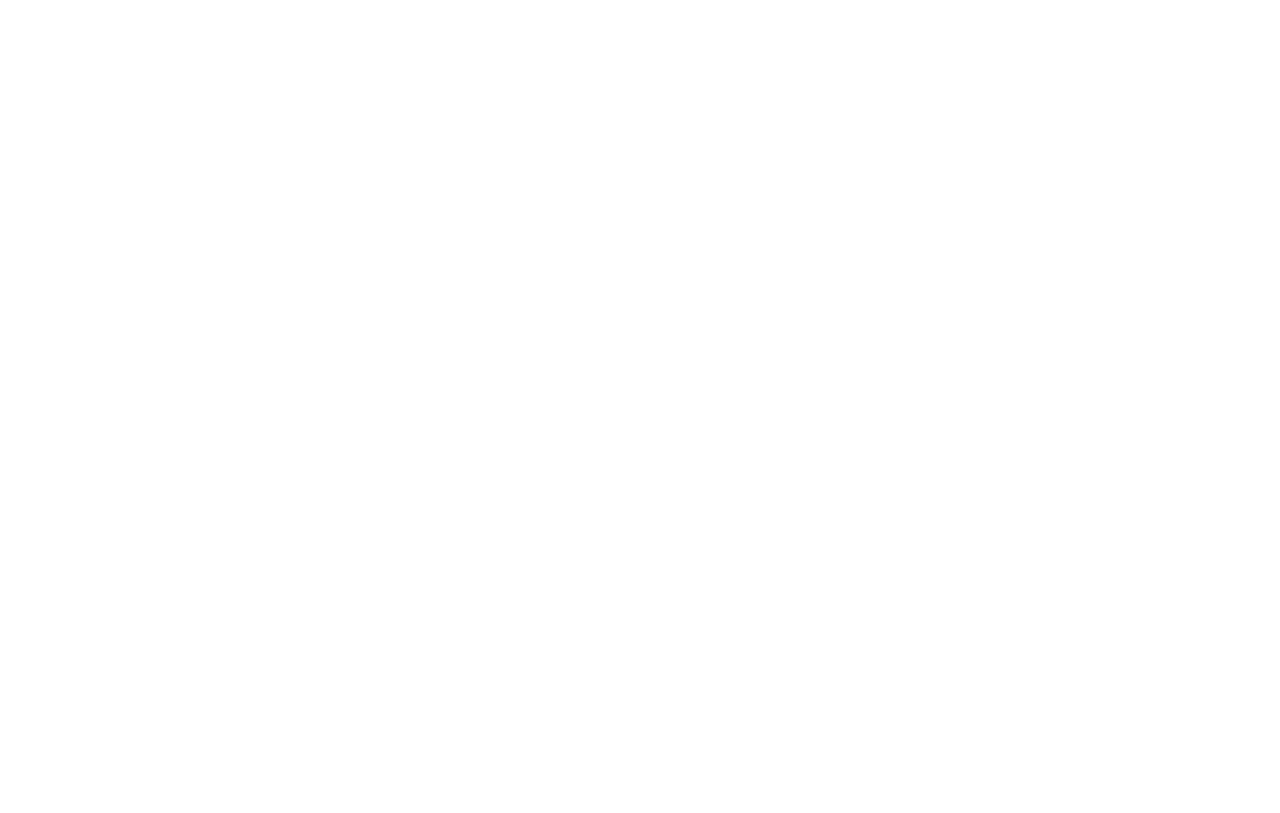
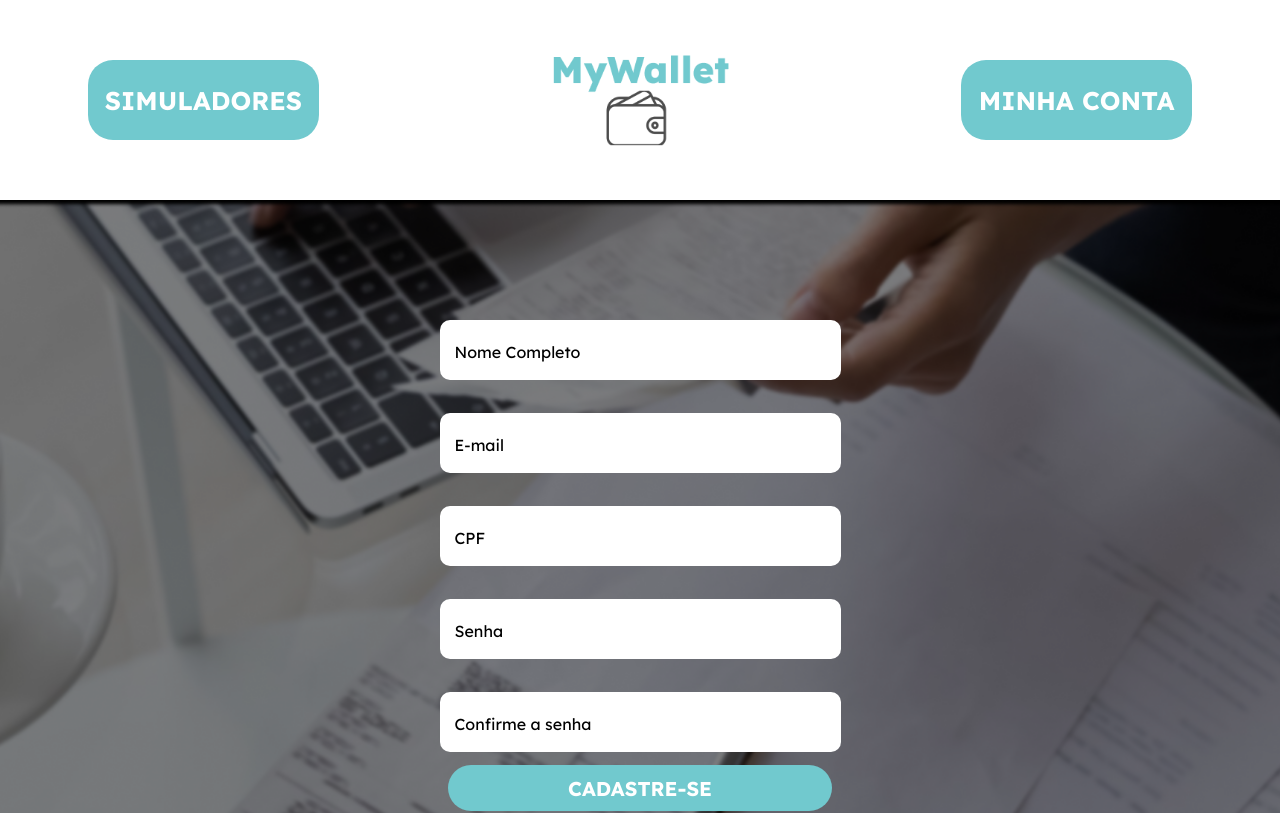
Before and after one commit to phcatanduba/mywallet, a React (Create React App) app: page /signup in a window 1280 px wide. Before the commit this address had no page. Shown: the top 813 px of the page. Built offline with nearby package versions, Linux system fonts and the light colour scheme.

Commit message:
Fixação do cabeçalho

```diff
--- a/src/App/App.js
+++ b/src/App/App.js
@@ -1,6 +1,6 @@
 import { BrowserRouter, Route, Routes } from 'react-router-dom';
 import Login from '../Home/Login/Login'
-import Sign from '../Pages/Sign';
+import SignUp from '../Pages/SignUp';
 import './Fonts/Fonts.css'
 
 function App() {
@@ -8,7 +8,7 @@ function App() {
     <BrowserRouter>
         <Routes>
           <Route path='/' element={<Login />} />
-          <Route path='/sign' element={<Sign />} />
+          <Route path='/signup' element={<SignUp />} />
         </Routes>
       </BrowserRouter>)
 }
--- a/src/Components/SignUp/FormSign.js
+++ b/src/Components/SignUp/FormSign.js
@@ -34,6 +34,7 @@ const BodyForm = styled.div`
     background-repeat: no-repeat;
     background-size: cover;
     padding-top: 100px;
+    margin-top: 200px
 `
 
 const FormSignUp = styled.div`
--- a/src/Home/Common/Header/Header.css
+++ b/src/Home/Common/Header/Header.css
@@ -1,10 +1,15 @@
 header {
     width: 100%;
     height: 200px;
-    background: #fff;
+    background-color: rgba(255, 255, 255, 0.9);
     display: flex;
     justify-content: space-around;
     align-items: center;
+    position: fixed;
+    top: 0;
+    left: 0;
+    z-index: 100;
+
 }
 
 .logo {
--- a/src/Home/Form/Form.css
+++ b/src/Home/Form/Form.css
@@ -10,6 +10,8 @@
     display: flex;
     justify-content: center;
     align-items: center;
+    margin-top: 200px;
+
 }
 
 .blur {
--- a/src/Home/Login/Login.js
+++ b/src/Home/Login/Login.js
@@ -1,13 +1,18 @@
+import styled from "styled-components";
 import Header from "../Common/Header/Header";
 import Form from "../Form/Form";
 
 function Login() {
   return (
-    <main>
+    <BodyLogin>
       <Header />
       <Form />
-    </main>
+    </BodyLogin>
   );
 }
 
 export default Login;
+
+const BodyLogin = styled.div`
+  position: relative;
+`
--- a/src/Pages/Sign.js
+++ b/src/Pages/SignUp.js
@@ -1,7 +1,7 @@
 import FormSign from "../Components/SignUp/FormSign";
 import Header from "../Home/Common/Header/Header";
 
-function Sign() {
+function SignUp() {
   return (
     <main>
       <Header />
@@ -10,4 +10,4 @@ function Sign() {
   );
 }
 
-export default Sign;
+export default SignUp;
```
